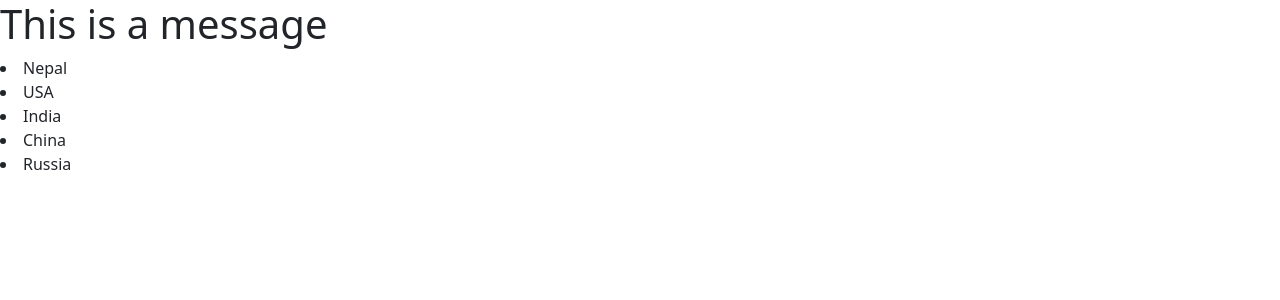
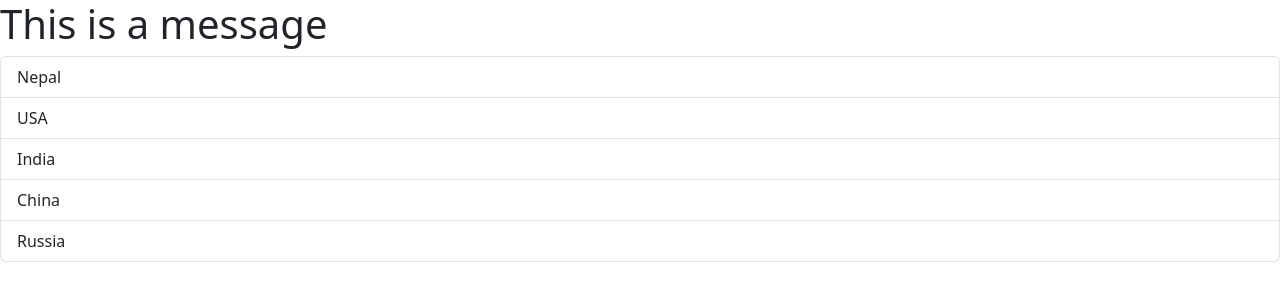
Before and after one commit to JoshiNirdesh/learn-react, a React (Vite) app: page / in a window 1280 px wide. Shown: the top 300 px of the page. Built offline with nearby package versions, Linux system fonts and the light colour scheme.

Commit message:
handleClick

```diff
--- a/src/assets/components/ListGroup.jsx
+++ b/src/assets/components/ListGroup.jsx
@@ -1,13 +1,21 @@
 import React from "react";
+import "bootstrap/dist/css/bootstrap.css";
 
 const ListGroup = () => {
   let items = ["Nepal", "USA", "India", "China", "Russia"];
+  const handleClick = (event) => {
+    console.log("Clicked");
+  };
   return (
     <>
       {items.length === 0 && <p>Items not found</p>}
-      {items.map((items) => (
-        <li key={items}>{items}</li>
-      ))}
+      <ul className="list-group">
+        {items.map((items, index) => (
+          <li className="list-group-item" key={items} onClick={handleClick}>
+            {items}
+          </li>
+        ))}
+      </ul>
     </>
   );
 };
```
